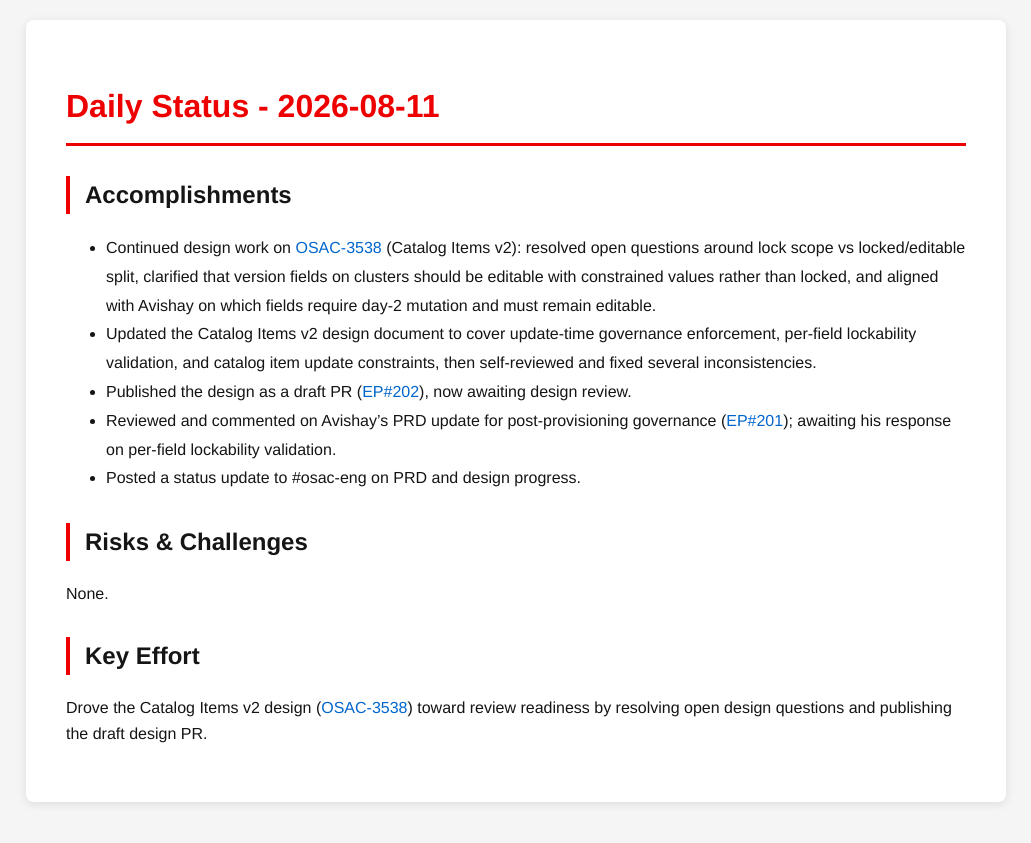
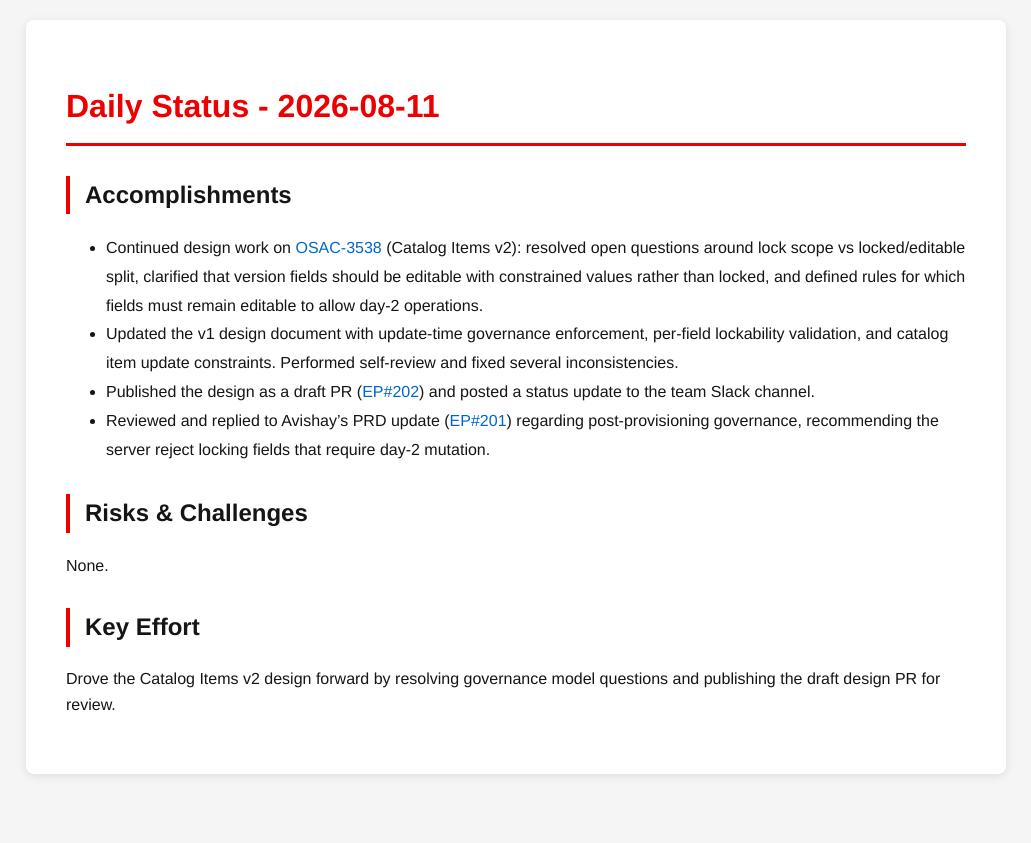
Before and after one commit to tzvatot/daily-status, a Jekyll site: the page built from 2026-08-11.md, in a window 1280 px wide. Shown: the top 843 px of the page, without its empty margins (124-1155 px from the left). Built offline with Jekyll 4.4.1, drawn with Linux system fonts in a browser that asks for light colours.

Commit message:
Daily status update - 2026-08-11

```diff
--- a/2026-08-11.md
+++ b/2026-08-11.md
@@ -7,14 +7,13 @@ date: 2026-08-11
 # Daily Status - 2026-08-11
 
 ## Accomplishments
-- Continued design work on [OSAC-3538](https://redhat.atlassian.net/browse/OSAC-3538) (Catalog Items v2): resolved open questions around lock scope vs locked/editable split, clarified that version fields on clusters should be editable with constrained values rather than locked, and aligned with Avishay on which fields require day-2 mutation and must remain editable.
-- Updated the Catalog Items v2 design document to cover update-time governance enforcement, per-field lockability validation, and catalog item update constraints, then self-reviewed and fixed several inconsistencies.
-- Published the design as a draft PR ([EP#202](https://github.com/osac-project/enhancement-proposals/pull/202)), now awaiting design review.
-- Reviewed and commented on Avishay's PRD update for post-provisioning governance ([EP#201](https://github.com/osac-project/enhancement-proposals/pull/201)); awaiting his response on per-field lockability validation.
-- Posted a status update to #osac-eng on PRD and design progress.
+- Continued design work on [OSAC-3538](https://redhat.atlassian.net/browse/OSAC-3538) (Catalog Items v2): resolved open questions around lock scope vs locked/editable split, clarified that version fields should be editable with constrained values rather than locked, and defined rules for which fields must remain editable to allow day-2 operations.
+- Updated the v1 design document with update-time governance enforcement, per-field lockability validation, and catalog item update constraints. Performed self-review and fixed several inconsistencies.
+- Published the design as a draft PR ([EP#202](https://github.com/osac-project/enhancement-proposals/pull/202)) and posted a status update to the team Slack channel.
+- Reviewed and replied to Avishay's PRD update ([EP#201](https://github.com/osac-project/enhancement-proposals/pull/201)) regarding post-provisioning governance, recommending the server reject locking fields that require day-2 mutation.
 
 ## Risks & Challenges
 None.
 
 ## Key Effort
-Drove the Catalog Items v2 design ([OSAC-3538](https://redhat.atlassian.net/browse/OSAC-3538)) toward review readiness by resolving open design questions and publishing the draft design PR.
+Drove the Catalog Items v2 design forward by resolving governance model questions and publishing the draft design PR for review.
```
